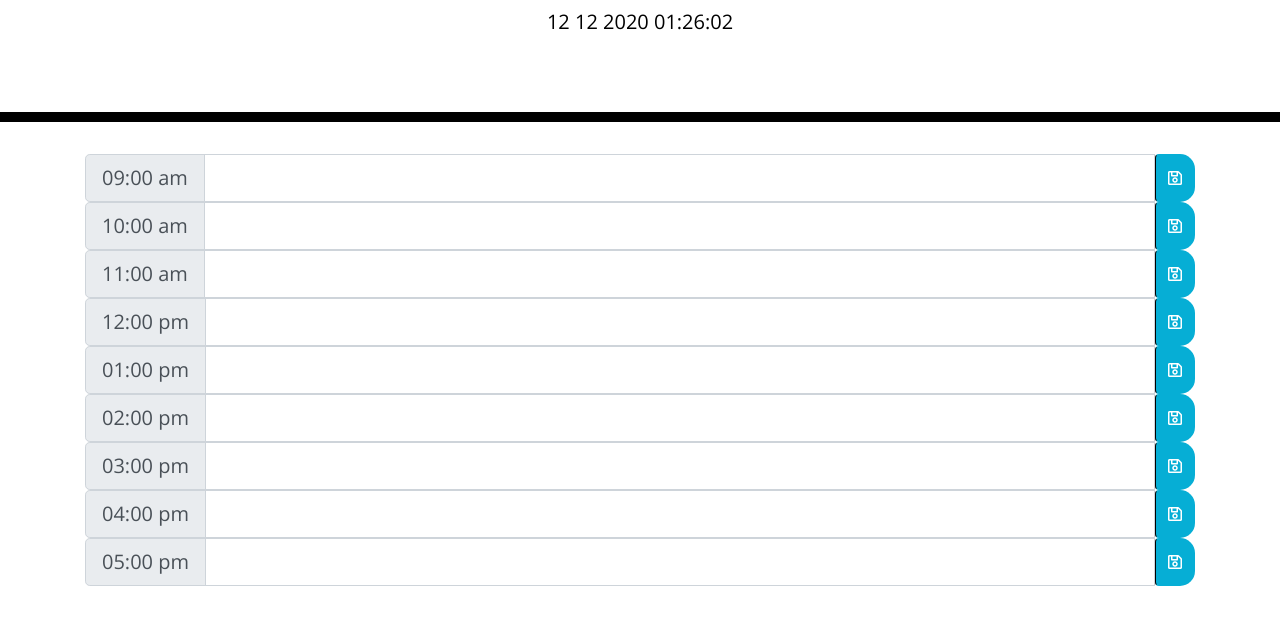
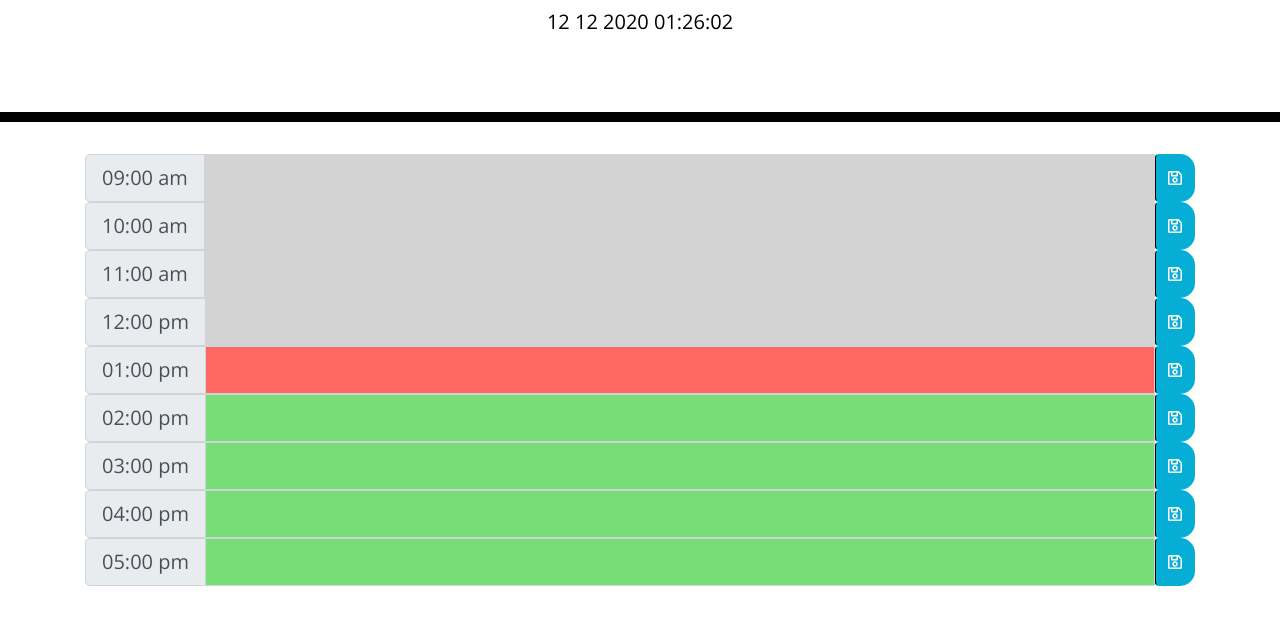
Before and after one commit to codragon2020/workday_scheduler, a plain HTML site: page index.html in a window 1280 px wide. Shown: the part 182-800 px from the top of the page. Drawn offline with nearby package versions, Linux system fonts and the light colour scheme.

Commit message:
Added tests to configure the past, present, and future styles

```diff
--- a/index.html
+++ b/index.html
@@ -20,7 +20,7 @@
     </header>
     <!-- This container will hold all time blocks -->
     <div class="container">
-      <!-- 9AM Timeblock goes here -->
+      <!-- 9AM Timeblock -->
       <div class="input-group input-group-lg" data-hour="9">
         <div class="input-group-prepend">
             <!-- Added time-block class -->
@@ -31,95 +31,96 @@
         <button class="btn saveBtn"><i class="far fa-save"></i></button>
       </div>
 
-      <!-- 10AM Timeblock goes here -->
+      <!-- 10AM Timeblock -->
       <div class="input-group input-group-lg" data-hour="10">
         <div class="input-group-prepend">
             <!-- Added time-block class -->
             <span class="input-group-text time-block block2"></span>
         </div>
-        <input type="text" class="form-control form9" aria-label="Large">
+        <input type="text" class="form-control form10" aria-label="Large">
         <!-- Use Favacon for save icon -->
         <button class="btn saveBtn"><i class="far fa-save"></i></button>
       </div>
 
-      <!-- 11AM Timeblock goes here -->
+      <!-- 11AM Timeblock -->
       <div class="input-group input-group-lg" data-hour="11">
         <div class="input-group-prepend">
             <!-- Added time-block class -->
             <span class="input-group-text time-block block3"></span>
         </div>
-        <input type="text" class="form-control form9" aria-label="Large">
+        <input type="text" class="form-control form11" aria-label="Large">
         <!-- Use Favacon for save icon -->
         <button class="btn saveBtn"><i class="far fa-save"></i></button>
       </div>
 
-      <!-- 12PM Timeblock goes here -->
+      <!-- 12PM Timeblock -->
       <div class="input-group input-group-lg" data-hour="12">
         <div class="input-group-prepend">
             <!-- Added time-block class -->
             <span class="input-group-text time-block block4"></span>
         </div>
-        <input type="text" class="form-control form9" aria-label="Large">
+        <input type="text" class="form-control form12" aria-label="Large">
         <!-- Use Favacon for save icon -->
         <button class="btn saveBtn"><i class="far fa-save"></i></button>
       </div>
 
-      <!-- 1PM Timeblock goes here -->
+      <!-- 1PM Timeblock -->
       <div class="input-group input-group-lg" data-hour="1">
         <div class="input-group-prepend">
             <!-- Added time-block class -->
             <span class="input-group-text time-block block5"></span>
         </div>
-        <input type="text" class="form-control form9" aria-label="Large">
+        <input type="text" class="form-control form1" aria-label="Large">
         <!-- Use Favacon for save icon -->
         <button class="btn saveBtn"><i class="far fa-save"></i></button>
       </div>
 
-      <!-- 2PM Timeblock goes here -->
+      <!-- 2PM Timeblock -->
       <div class="input-group input-group-lg" data-hour="2">
         <div class="input-group-prepend">
             <!-- Added time-block class -->
             <span class="input-group-text time-block block6"></span>
         </div>
-        <input type="text" class="form-control form9" aria-label="Large">
+        <input type="text" class="form-control form2" aria-label="Large">
         <!-- Use Favacon for save icon -->
         <button class="btn saveBtn"><i class="far fa-save"></i></button>
       </div>
 
-      <!-- 3PM Timeblock goes here -->
+      <!-- 3PM Timeblock -->
       <div class="input-group input-group-lg" data-hour="3">
         <div class="input-group-prepend">
             <!-- Added time-block class -->
             <span class="input-group-text time-block block7"></span>
         </div>
-        <input type="text" class="form-control form9" aria-label="Large">
+        <input type="text" class="form-control form3" aria-label="Large">
         <!-- Use Favacon for save icon -->
         <button class="btn saveBtn"><i class="far fa-save"></i></button>
       </div>
 
-      <!-- 4PM Timeblock goes here -->
+      <!-- 4PM Timeblock -->
       <div class="input-group input-group-lg" data-hour="4">
         <div class="input-group-prepend">
             <!-- Added time-block class -->
             <span class="input-group-text time-block block8"></span>
         </div>
-        <input type="text" class="form-control form9" aria-label="Large">
+        <input type="text" class="form-control form4" aria-label="Large">
         <!-- Use Favacon for save icon -->
         <button class="btn saveBtn"><i class="far fa-save"></i></button>
       </div>
 
-      <!-- 5PM Timeblock goes here -->
+      <!-- 5PM Timeblock -->
       <div class="input-group input-group-lg" data-hour="5">
         <div class="input-group-prepend">
             <!-- Added time-block class -->
             <span class="input-group-text time-block block9"></span>
         </div>
-        <input type="text" class="form-control form9" aria-label="Large">
+        <input type="text" class="form-control form5" aria-label="Large">
         <!-- Use Favacon for save icon -->
         <button class="btn saveBtn"><i class="far fa-save"></i></button>
       </div>
     </div>
 
+    <!-- Jquery and Moment.js links -->
     <script src="https://cdnjs.cloudflare.com/ajax/libs/jquery/3.2.1/jquery.min.js"></script>
     <script src="https://cdnjs.cloudflare.com/ajax/libs/moment.js/2.24.0/moment.min.js"></script>
     <script src="script.js"></script>
--- a/script.js
+++ b/script.js
@@ -1,6 +1,13 @@
+
 // Moment declaration for day and time is positioned in header
 // moment(Date);
 $("#currentDay").text(moment().format('DD MM YYYY hh:mm:ss'));
+
+// Moment Current time
+var currentTime = moment();
+
+// Returns current time to the nearest hour - 12:30 becomes 12:00
+currentTime = currentTime.startOf("hour");
 
 // Calculates the start of day + 9 to return 9 am
 var beforeTime = moment().startOf('day').add(9, "hours");
@@ -10,6 +17,7 @@ var beforeTime = moment().startOf('day').add(9, "hours");
 // 9 am
 var time1 = beforeTime.add(0, "h");
 time1 = time1.format('hh:mm a');
+console.log('this is time1', time1)
 // Populates time formula into html
 $(".block1").text(time1);
 
@@ -60,3 +68,118 @@ var time9 = beforeTime.add(1, "h");
 time9 = time9.format('hh:mm a');
 // Populates time formula into html
 $(".block9").text(time9);
+
+function testTime() {
+    // Sets time1 to 9a
+    time1 = moment().startOf('day').add(8, "hours");
+    console.log('this is time1 in test', time1);
+    // Sets currentTime to the hour
+    currentTime = currentTime.startOf("hour");
+    console.log('this is currentTime', currentTime);
+    // Compares time1 to currentTime
+    if (currentTime.isAfter(time1)) {
+        $(".form9").addClass("past")
+    } else if (currentTime.isBefore(time1)) {
+        $(".form9").addClass("future");
+    } else if (currentTime.isSame(time1)) {
+        $(".form9").addClass("present");
+    };
+    // Add time2 10AM
+    time2 = moment().startOf('day').add(10, "hours");
+    // Add time2 if/else
+    if (currentTime.isAfter(time2)) {
+        $(".form10").addClass("past");
+    }
+    else if (currentTime.isBefore(time2)) {
+        $(".form10").addClass("future");
+    }
+    else if (currentTime.isSame(time2)) {
+        $(".form10").addClass("present");
+    };
+    // time3 11AM
+    time3 = moment().startOf('day').add(11, "hours");
+    // Add time3 if/else
+    if (currentTime.isAfter(time3)) {
+        $(".form11").addClass("past");
+    }
+    else if (currentTime.isBefore(time3)) {
+        $(".form11").addClass("future");
+    }
+    else if (currentTime.isSame(time3)) {
+        $(".form11").addClass("present");
+    };
+    // time4 12PM
+    time4 = moment().startOf('day').add(12, "hours");
+    // Add time4 if/else
+    if (currentTime.isAfter(time4)) {
+        $(".form12").addClass("past");
+    }
+    else if (currentTime.isBefore(time4)) {
+        $(".form12").addClass("future");
+    }
+    else if (currentTime.isSame(time4)) {
+        $(".form12").addClass("present");
+    };
+    // time5 1PM
+    time5 = moment().startOf('day').add(13, "hours");
+    // Add time5 if/else
+    if (currentTime.isAfter(time5)) {
+        $(".form1").addClass("past");
+    }
+    else if (currentTime.isBefore(time5)) {
+        $(".form1").addClass("future");
+    }
+    else if (currentTime.isSame(time5)) {
+        $(".form1").addClass("present");
+    };
+    // time6 2PM
+    time6 = moment().startOf('day').add(14, "hours");
+    // Add time6 if/else
+    if (currentTime.isAfter(time6)) {
+        $(".form2").addClass("past");
+    }
+    else if (currentTime.isBefore(time6)) {
+        $(".form2").addClass("future");
+    }
+    else if (currentTime.isSame(time6)) {
+        $(".form2").addClass("present");
+    };
+    // time7 3M
+    time7 = moment().startOf('day').add(15, "hours");
+    // Add time7 if/else
+    if (currentTime.isAfter(time7)) {
+        $(".form3").addClass("past");
+    }
+    else if (currentTime.isBefore(time7)) {
+        $(".form3").addClass("future");
+    }
+    else if (currentTime.isSame(time7)) {
+        $(".form3").addClass("present");
+    };
+    // time8 4pm
+    time8 = moment().startOf('day').add(16, "hours");
+    // Add time8 if/else
+    if (currentTime.isAfter(time8)) {
+        $(".form4").addClass("past");
+    }
+    else if (currentTime.isBefore(time8)) {
+        $(".form4").addClass("future");
+    }
+    else if (currentTime.isSame(time8)) {
+        $(".form4").addClass("present");
+    };
+    // time9 5pm
+    time9 = moment().startOf('day').add(17, "hours");
+    // Add time9 if/else
+    if (currentTime.isAfter(time9)) {
+        $(".form5").addClass("past");
+    }
+    else if (currentTime.isBefore(time9)) {
+        $(".form5").addClass("future");
+    }
+    else if (currentTime.isSame(time9)) {
+        $(".form5").addClass("present");
+    };
+
+}
+testTime();
--- a/style.css
+++ b/style.css
@@ -25,10 +25,10 @@ textarea{
   white-space: pre-wrap;
 }
 
-.time-block{
+/* .time-block{
   text-align: center;
   border-radius: 15px;
-}
+} */
 
 .row {
   white-space: pre-wrap;
```
